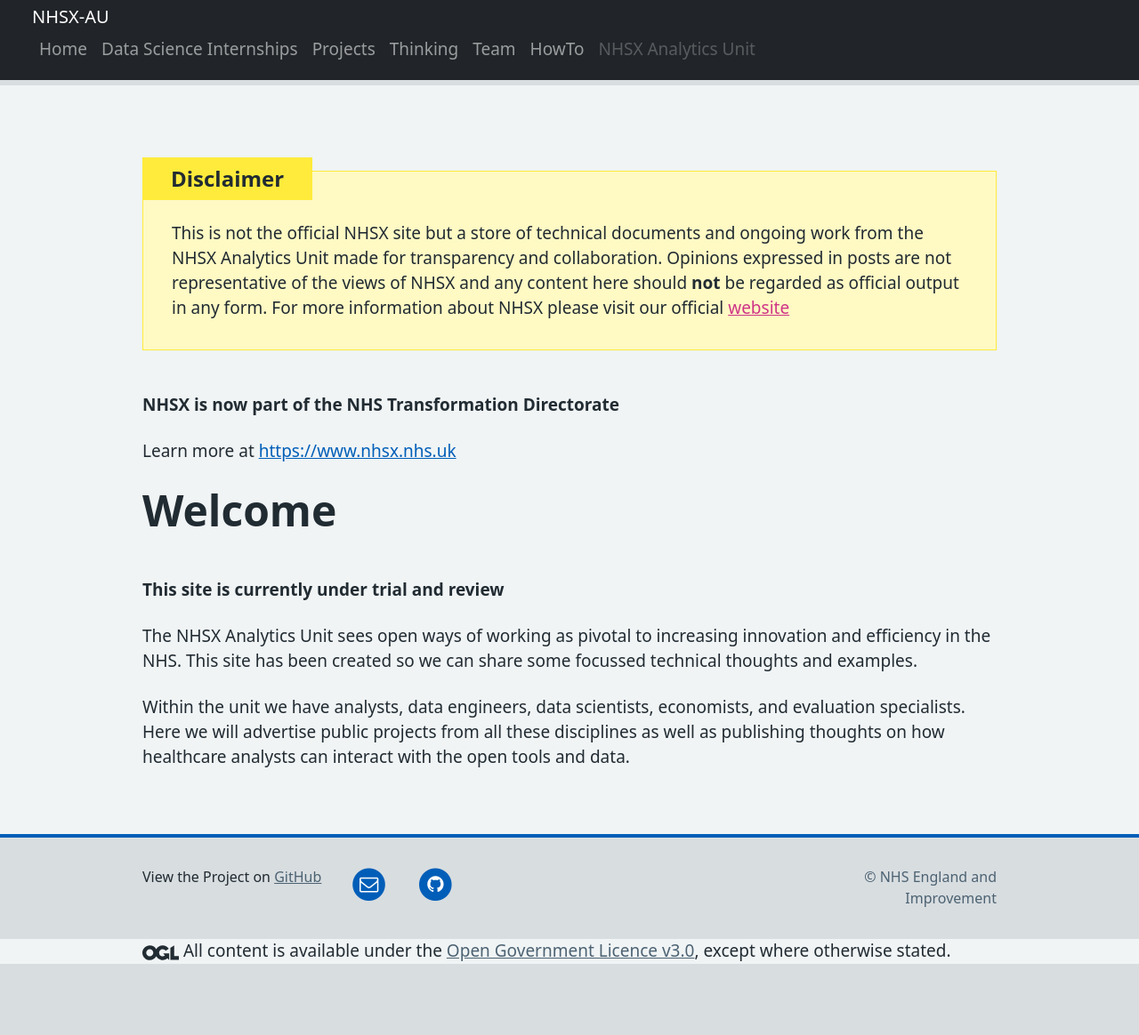
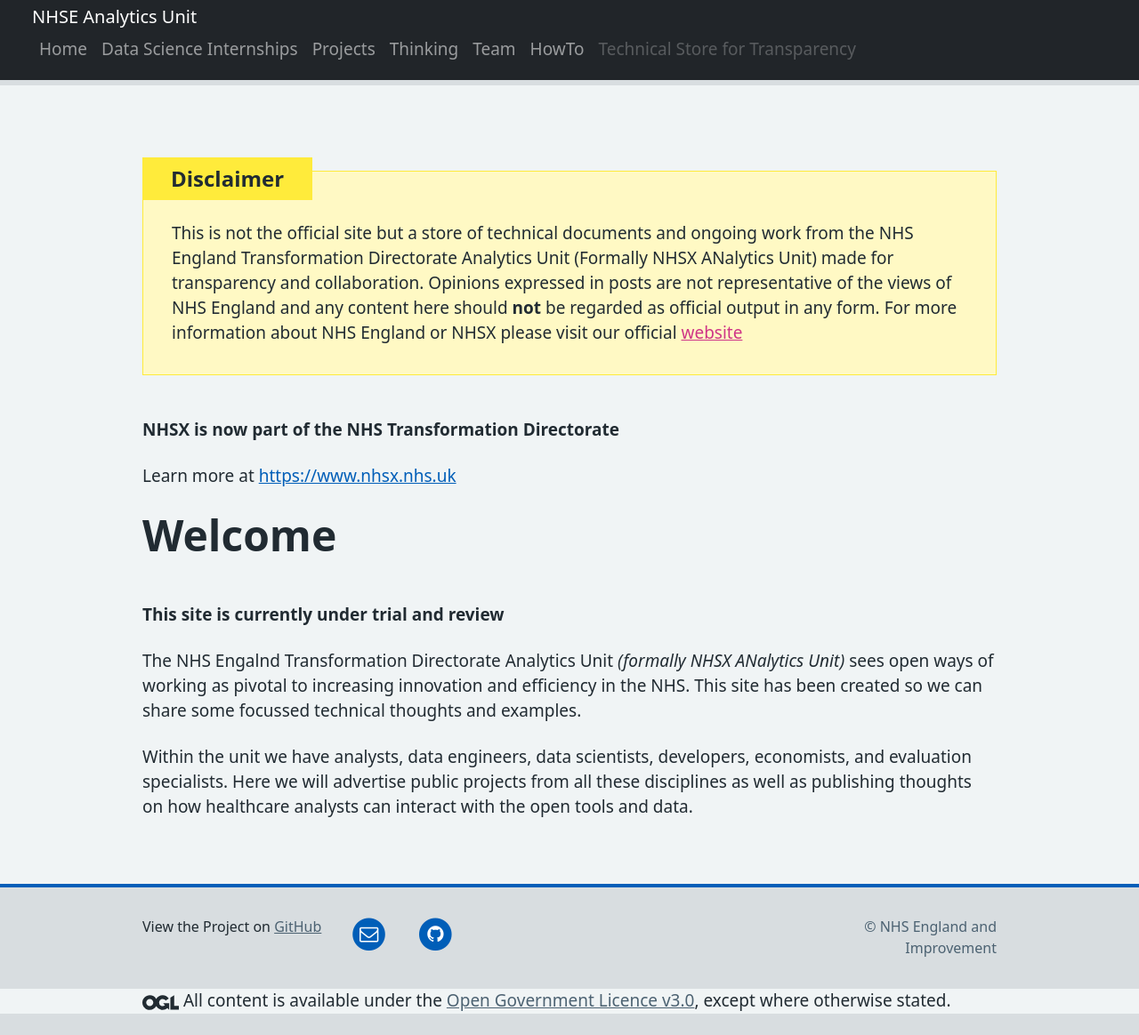
Before and after one commit to nhsx/AnalyticsUnit, a Jekyll site: the page built from index.md, in a window 1280 px wide and 1164 px high. Shown: the whole window at 89% size. Built offline with Jekyll 4.4.1, drawn with Linux system fonts in a browser that asks for light colours.

Commit message:
Update some NHSX references

```diff
--- a/_config.yml
+++ b/_config.yml
@@ -1,7 +1,7 @@
 domain: nhsx.github.io
 url: https://nhsx.github.io
 baseurl: /AnalyticsUnit
-title: NHSX-AU
-description: NHSX Analytics Unit
+title: NHSE Analytics Unit
+description: Technical Store for Transparency
 email: analytics-unit@nhsx.nhs.uk
 github_username: nhsx
--- a/_layouts/base.html
+++ b/_layouts/base.html
@@ -28,10 +28,10 @@
                 Disclaimer
               </span>
             </h3>
-            <p>This is not the official NHSX site but a store of technical documents and ongoing work from the NHSX
-              Analytics Unit made for transparency and collaboration. Opinions expressed in posts are not representative
-              of the views of NHSX and any content here should <b>not</b> be regarded as official output in any form.
-              For more information about NHSX please visit our official <a style="color: #CF3587"
+            <p>This is not the official site but a store of technical documents and ongoing work from the
+              NHS England Transformation Directorate Analytics Unit (Formally NHSX ANalytics Unit) made for transparency and collaboration.
+              Opinions expressed in posts are not representative of the views of NHS England and any content here should <b>not</b> be
+              regarded as official output in any form. For more information about NHS England or NHSX please visit our official <a style="color: #CF3587"
                 href="https://www.nhsx.nhs.uk/">website</a></p>
           </div>
 
--- a/index.md
+++ b/index.md
@@ -13,6 +13,6 @@ Learn more at <https://www.nhsx.nhs.uk>
 
 **This site is currently under trial and review**
 
-The NHSX Analytics Unit sees open ways of working as pivotal to increasing innovation and efficiency in the NHS.  This site has been created so we can share some focussed technical thoughts and examples.
+The NHS Engalnd Transformation Directorate Analytics Unit *(formally NHSX ANalytics Unit)* sees open ways of working as pivotal to increasing innovation and efficiency in the NHS.  This site has been created so we can share some focussed technical thoughts and examples.
 
-Within the unit we have analysts, data engineers, data scientists, economists, and evaluation specialists.   Here we will advertise public projects from all these disciplines as well as publishing thoughts on how healthcare analysts can interact with the open tools and data.
+Within the unit we have analysts, data engineers, data scientists, developers, economists, and evaluation specialists.   Here we will advertise public projects from all these disciplines as well as publishing thoughts on how healthcare analysts can interact with the open tools and data.
```
